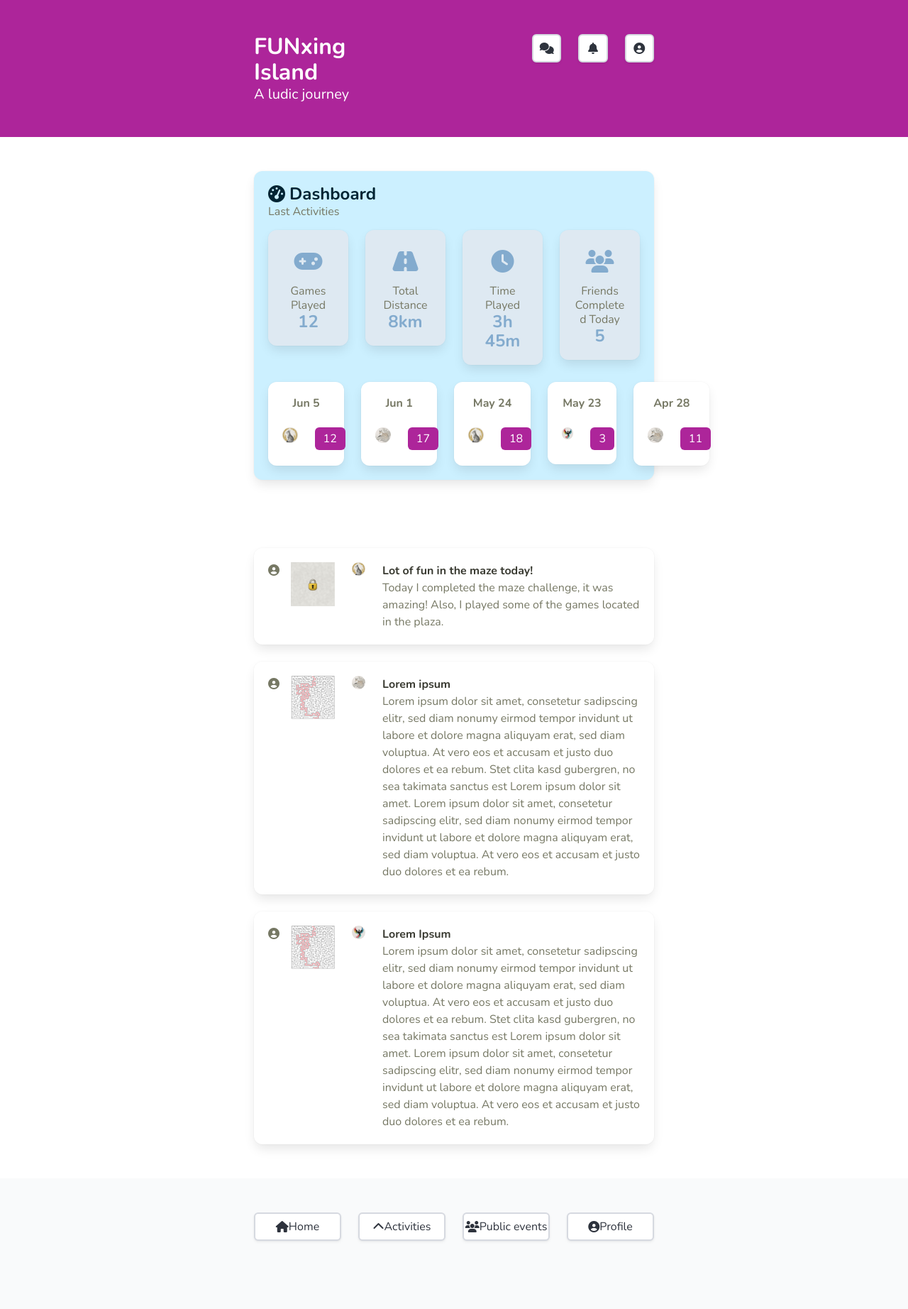
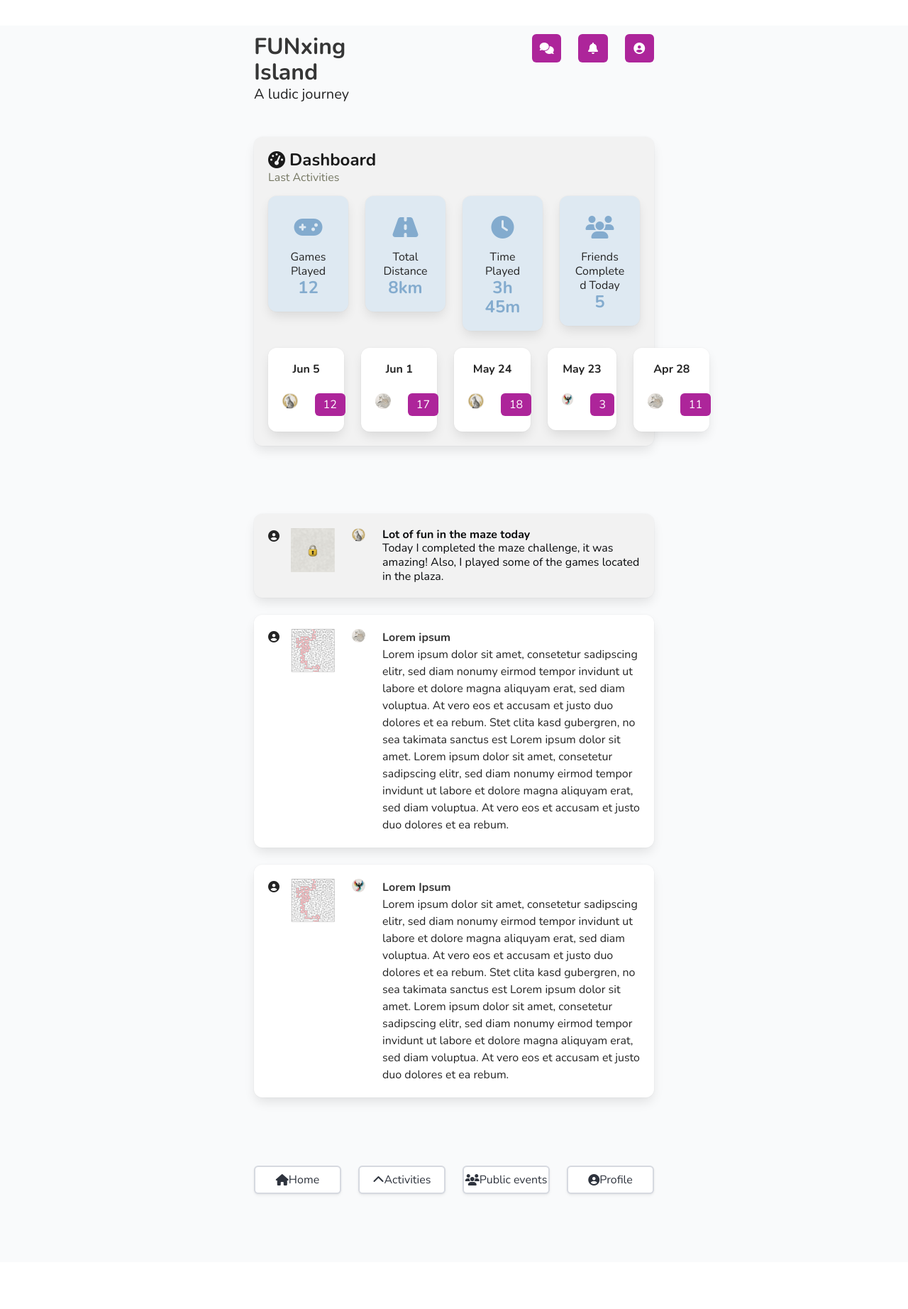
Before and after one commit to abeldonate/funxing-web, a Flask app: page / in a window 1280 px wide. Shown: the whole page at 71% size. After the commit the page ends 1684 px from the top, so only its background shows below. Run offline with Flask 3, Linux system fonts and the light colour scheme.

Commit message:
base created

```diff
--- a/custom.scss
+++ b/custom.scss
@@ -8,8 +8,8 @@ $beige-lighter: #eff0eb;
 $blue: #84ACCE;
 $blue-light: #B7D4E8;
 
-$text: #4A4A4A;
-$box: #F5F5F5;
+$text: #242424;
+$box: #F3F3F3;
 
 
 // Path to Bulma's sass folder
@@ -20,12 +20,14 @@ $box: #F5F5F5;
   $grey-light: $beige-light,
 
   $text: $text,
+  $text-weak: $text,
+  $text-strong: $text,
   $primary: $purple,
   $success: $blue,
   $link: $pink,
   $control-border-width: 2px,
   $input-shadow: none,
-  $info-light: $box,
+  $info: $box,
 
   $background: $beige-lighter,
   $pre-background: $beige-light,
--- /dev/null
+++ b/src/templates/base.html
@@ -0,0 +1,65 @@
+<!DOCTYPE html>
+<html>
+<head>
+  <meta name="viewport" content="width=device-width, initial-scale=1">
+  <link rel="stylesheet" href="{{ url_for('static', filename='css/custom.css') }}">
+  <link rel="stylesheet" href="https://cdnjs.cloudflare.com/ajax/libs/font-awesome/6.5.1/css/all.min.css">
+  <title>{% block title %}FUNxing Island{% endblock %}</title>
+</head>
+
+<body class="{% block body_class %}has-background-white-bis{% endblock %}">
+
+  <!--Header-->
+  <div class="container mt-6">
+    <div class="columns is-centered">
+      <div class="column is-half">
+
+        <div class="columns">
+          <div class="column is-two-fifths">
+            <div class="container">
+              <h1 class="title">
+                FUNxing Island
+              </h1>
+              <h2 class="subtitle">
+                A ludic journey
+              </h2>
+            </div>
+          </div>
+          <div class="column"></div>
+
+          <div class="column is-one-third">
+            <div class="columns is-mobile is-multiline is-centered">
+              <div class="column is-4">
+                <a class="button is-primary is-fullwidth" href="/">
+                  <span class="icon">
+                    <i class="fas fa-comments"></i>
+                  </span>
+                </a>
+              </div>
+              <div class="column is-4">
+                <a class="button is-primary is-fullwidth" href="/">
+                  <span class="icon">
+                    <i class="fas fa-bell"></i>
+                  </span>
+                </a>
+              </div>
+              <div class="column is-4">
+                <a class="button is-primary is-fullwidth" href="/">
+                  <span class="icon">
+                    <i class="fas fa-user-circle" aria-hidden="true"></i>
+                  </span>
+                </a>
+              </div>
+            </div>
+          </div>
+        </div>
+
+      </div>
+    </div>
+  </div>
+
+  {% block content %}
+  {% endblock %}
+
+</body>
+</html>
--- a/src/templates/home.html
+++ b/src/templates/home.html
@@ -1,78 +1,13 @@
-<!DOCTYPE html>
+{% extends "base.html" %}
 
-<head>
-  <meta name="viewport" content="width=device-width, initial-scale=1">
-  <!--<link rel="stylesheet" href="https://unpkg.com/bulmaswatch/default/bulmaswatch.min.css"> -->
-  <link rel="stylesheet" href="{{ url_for('static', filename='css/custom.css') }}">
-  <link rel="stylesheet" href="https://cdnjs.cloudflare.com/ajax/libs/font-awesome/6.5.1/css/all.min.css">
-</head>
-
-<body class="has-background-white">
-
-  <!--Header-->
-  <section class="hero is-primary">
-    <div class="hero-body">
-      <div class="container">
-        <div class="columns is-centered">
-          <div class="column is-half">
-
-
-            <div class="columns">
-              <div class="column is-two-fifths">
-                <div class="container">
-                  <h1 class="title">
-                    FUNxing Island
-                  </h1>
-                  <h2 class="subtitle">
-                    A ludic journey
-                  </h2>
-                </div>
-              </div>
-              <div class="column"></div>
-
-
-              <div class="column is-one-third">
-                <div class="columns is-mobile is-multiline is-centered">
-                  <div class="column is-4">
-                    <a class="button is-secondary is-fullwidth" href="/">
-                      <span class="icon">
-                        <i class="fas fa-comments"></i>
-                      </span>
-                    </a>
-                  </div>
-                  <div class="column is-4">
-                    <a class="button is-secondary is-fullwidth" href="/">
-                      <span class="icon">
-                        <i class="fas fa-bell"></i>
-                      </span>
-                    </a>
-                  </div>
-                  <div class="column is-4">
-                    <a class="button is-secondary is-fullwidth" href="/">
-                      <span class="icon">
-                        <i class="fas fa-user-circle" aria-hidden="true"></i>
-                      </span>
-                    </a>
-                  </div>
-                </div>
-
-              </div>
-            </div>
-
-          </div>
-        </div>
-      </div>
-
-    </div>
-  </section>
-
+{% block content %}
 
   <!-- Dashboard-->
   <section class="section">
     <div class="container">
       <div class="columns is-centered">
         <div class="column is-half">
-          <div class="box has-background-info-light">
+          <div class="box has-background-info">
             <h2 class="title is-4 has-text-info-dark">
               <span class="icon-text">
                 <span class="icon">
@@ -245,7 +180,7 @@
           <div class="columns is-multiline">
             <!-- Post 1 -->
             <div class="column is-full">
-              <div class="box">
+              <div class="box has-background-info">
                 <article class="media">
                   <figure class="media-left">
                     <i class="fa fa-user-circle" aria-hidden="true"></i>
@@ -266,9 +201,8 @@
 
                       <div class="column is-9">
                         <div class="content">
-                          <p>
-                            <strong>Lot of fun in the maze today!</strong>
-                            <br>
+                          <p class="title is-6 has-text-black">Lot of fun in the maze today</p>
+                          <p class="subtitle is-6 has-text-black">
                             Today I completed the maze challenge, it was amazing! Also, I played some of the games
                             located
                             in the plaza.
@@ -416,4 +350,4 @@
     </div>
   </footer>
 
-</body>
+{% endblock %}
```
Also changed, not shown: src/templates/activities.html (+16 -82 lines), src/templates/maze.html (+4 -15 lines), src/static/css/custom.css, 1 other file.
